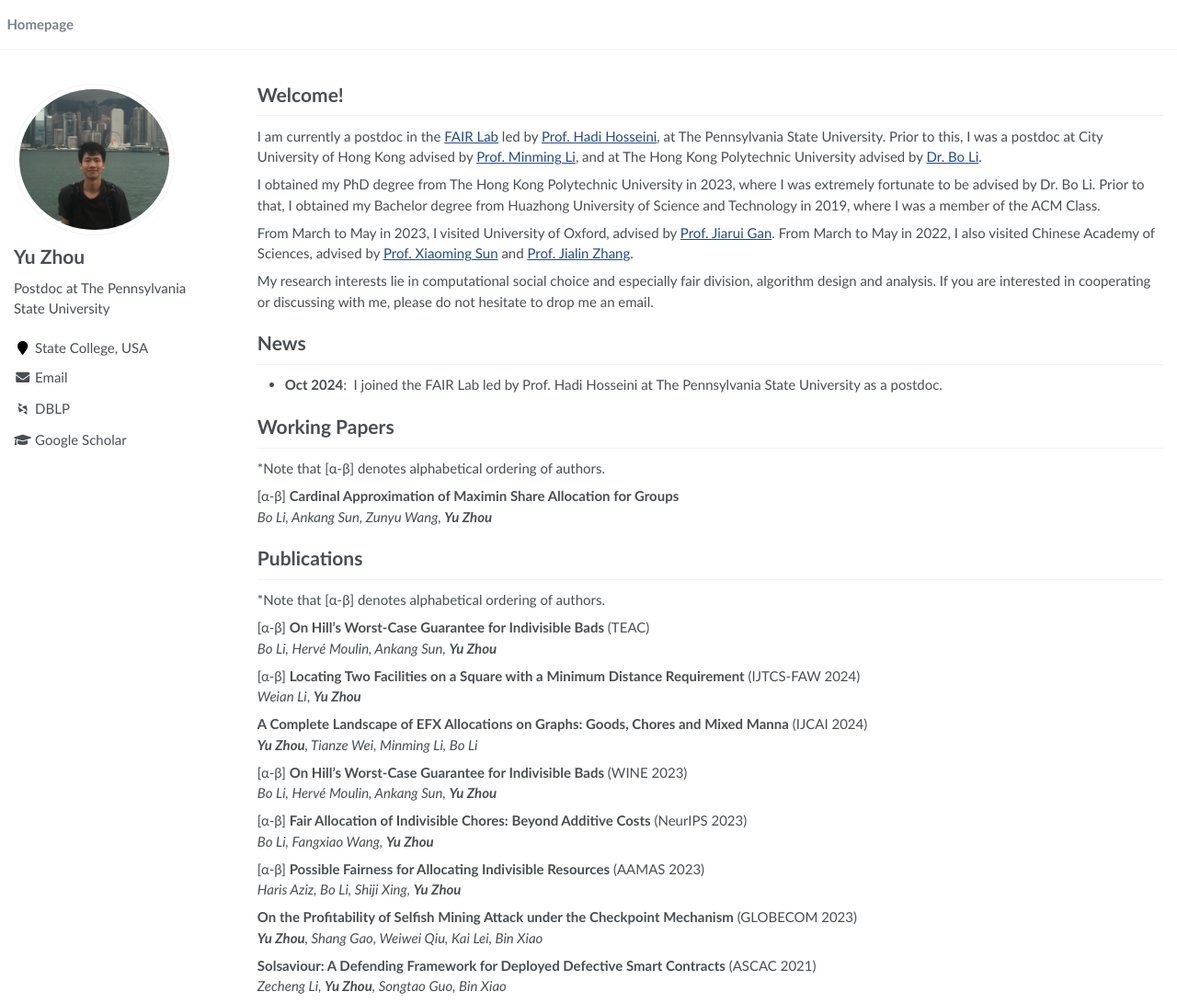
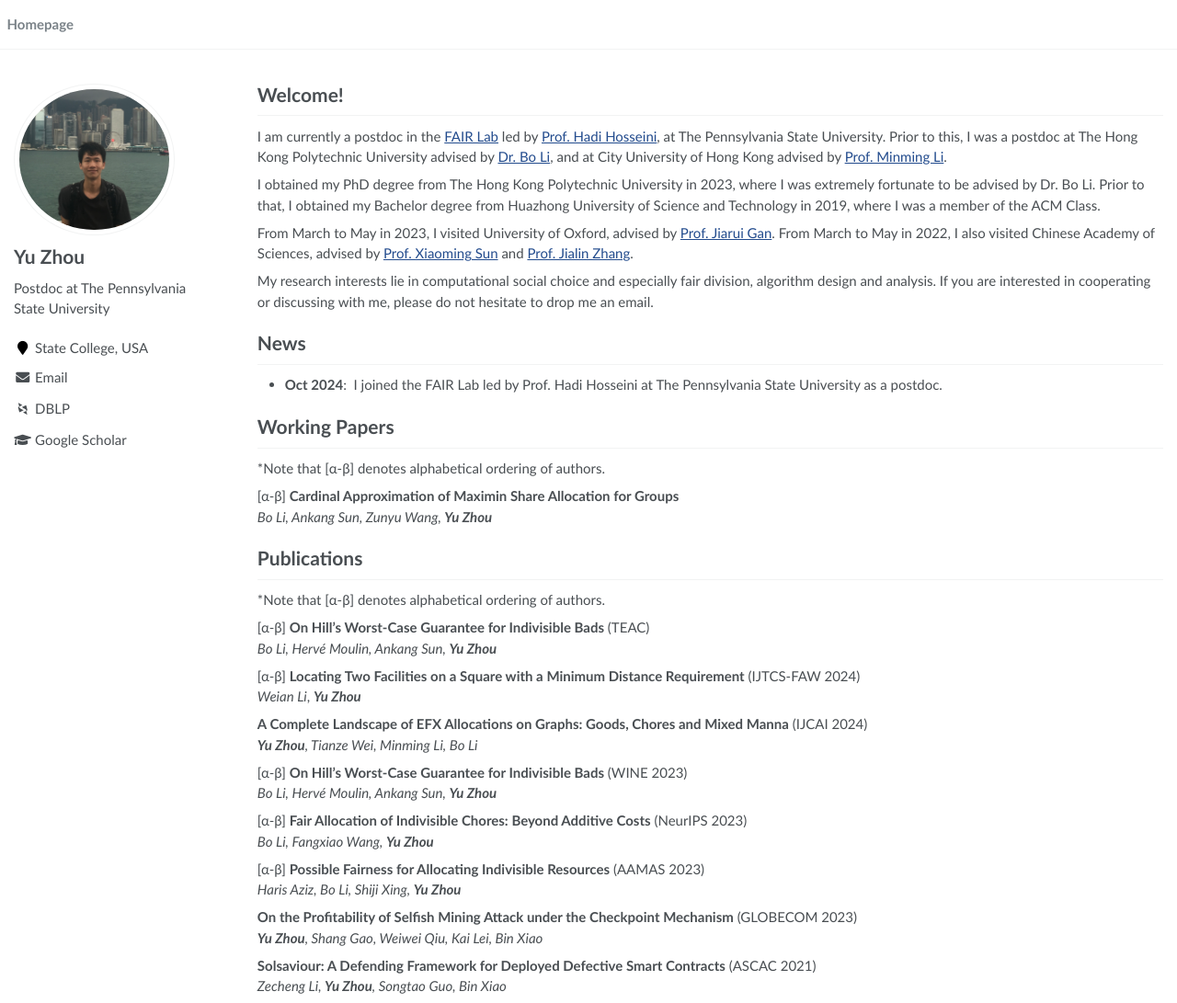
Before and after one commit to yuzhouhomepage/yuzhouhomepage.github.io, a Jekyll site: the page built from _pages/about.md, in a window 1280 px wide and 1091 px high. Shown: the whole window at 92% size. Built offline with Jekyll 4.4.1, drawn with Linux system fonts in a browser that asks for light colours; some web fonts are replaced.

```diff
--- a/_pages/about.md
+++ b/_pages/about.md
@@ -19,7 +19,7 @@ redirect_from:
 
 # Welcome!
 I am currently a postdoc in the [FAIR Lab](https://sites.google.com/view/fairailab) led by [Prof. Hadi Hosseini](https://faculty.ist.psu.edu/hadi/index.html), at The Pennsylvania State University.
-Prior to this, I was a postdoc at City University of Hong Kong advised by [Prof. Minming Li](https://www.cs.cityu.edu.hk/~minmli/), and at The Hong Kong Polytechnic University advised by [Dr. Bo Li](https://www4.comp.polyu.edu.hk/~bo2li/).
+Prior to this, I was a postdoc at The Hong Kong Polytechnic University advised by [Dr. Bo Li](https://www4.comp.polyu.edu.hk/~bo2li/), and at City University of Hong Kong advised by [Prof. Minming Li](https://www.cs.cityu.edu.hk/~minmli/).
 
 I obtained my PhD degree from The Hong Kong Polytechnic University in 2023, where I was extremely fortunate to be advised by Dr. Bo Li.
 Prior to that, I obtained my Bachelor degree from Huazhong University of Science and Technology in 2019, where I was a member of the ACM Class.
```
